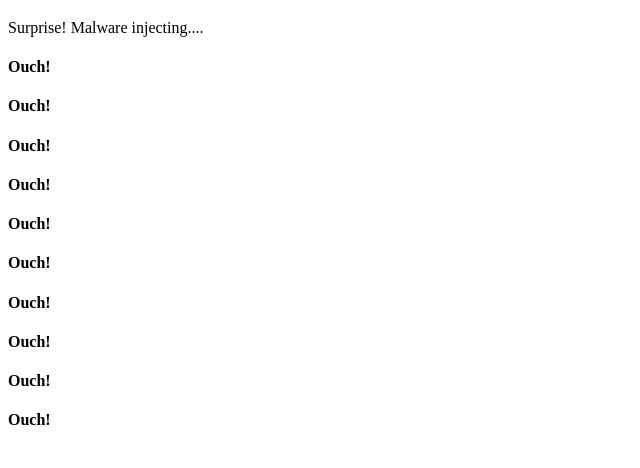
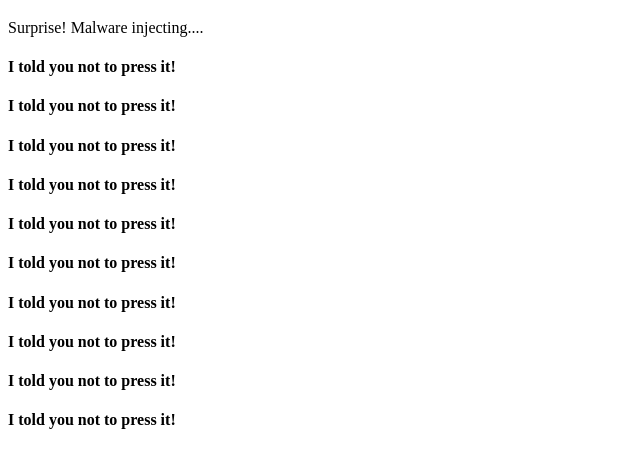
Before and after one commit to baburkhardt/NET201061024IntrotoJS, a plain HTML site: page index.html in a window 1280 px wide. Both pictures are taken after a click on the button "Please Don't Press!". Shown: the part 162-630 px from the top of the page, without its empty margins (0-640 px from the left). Drawn offline with Linux system fonts and the light colour scheme.

Commit message:
Update index.html
Changed messaged that displays upon button press.

```diff
--- a/index.html
+++ b/index.html
@@ -14,7 +14,7 @@
             document.getElementById('partB').style.display = 'block';
 
             while (x<maxcount){
-                document.getElementById('partB').innerHTML+="<h4>Ouch!</h4>";
+                document.getElementById('partB').innerHTML+="<h4>I told you not to press it!</h4>";
                 x = x+1;
             }
         }
```
